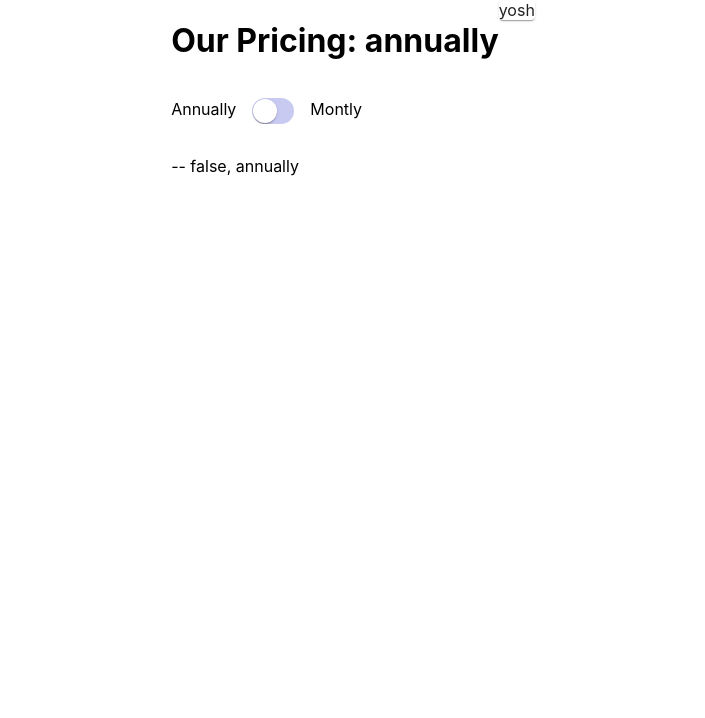
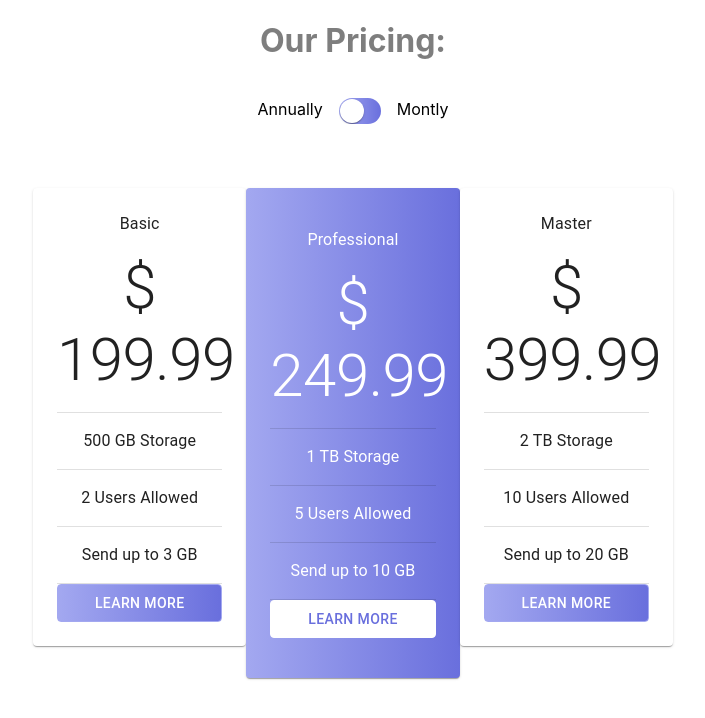
Before and after one commit to abdelmawlaSouat/Pricing-Component, a React (Create React App) app: page / in a window 1280 px wide. Shown: the top 718 px of the page, without its empty margins (287-992 px from the left). Built offline with nearby package versions, Linux system fonts and the light colour scheme.

Commit message:
Add Cards and remove theme

```diff
--- a/package.json
+++ b/package.json
@@ -7,6 +7,7 @@
     "@testing-library/jest-dom": "^5.11.4",
     "@testing-library/react": "^11.1.0",
     "@testing-library/user-event": "^12.1.10",
+    "prop-types": "^15.7.2",
     "react": "^17.0.1",
     "react-dom": "^17.0.1",
     "react-scripts": "4.0.0",
--- a/src/App.css
+++ b/src/App.css
@@ -1,38 +1,10 @@
-/* .App {
-  text-align: center;
-} */
+.App {
+  height: 100vh;
+}
+.App-header {
+  margin-bottom: 3rem;
+}
 
-/* .App-logo {
-  height: 40vmin;
-  pointer-events: none;
-} */
-
-/* @media (prefers-reduced-motion: no-preference) { */
-  /* .App-logo {
-    animation: App-logo-spin infinite 20s linear;
-  } */
-/* } */
-
-/* .App-header {
-  background-color: #282c34;
-  min-height: 100vh;
-  display: flex;
-  flex-direction: column;
-  align-items: center;
-  justify-content: center;
-  font-size: calc(10px + 2vmin);
-  color: white;
-} */
-
-/* .App-link {
-  color: #61dafb;
-} */
-
-/* @keyframes App-logo-spin {
-  from {
-    transform: rotate(0deg);
-  }
-  to {
-    transform: rotate(360deg);
-  }
-} */
+h1 {
+  opacity: 0.5;
+}
--- a/src/App.js
+++ b/src/App.js
@@ -10,49 +10,61 @@
 import './App.css'
 import SwitchPricing from './components/SwitchPricing'
 import PriceCard from './components/PriceCard'
-import { ThemeProvider, Grid } from '@material-ui/core'
-import theme from './theme/theme'
+import Grid from '@material-ui/core/Grid'
 import { useState } from 'react'
+
 
 const pricing = [
   {
     name: 'Basic',
+    classes: 'card white-card',
     price: {
       montly: '$ 19.99',
-      annual: '$ 199.99'
+      annually: '$ 199.99'
     },
     storage: '500 GB Storage',
     users: '2 Users Allowed',
     sendUp: 'Send up to 3 GB',
-    btnLink: '#'
+    btn: {
+      link: '#',
+      classes: 'btn blue-btn'
+    }
   },
   {
     name: 'Professional',
+    classes: 'card blue-card',
     price: {
       montly: '$ 24.99',
-      annual: '$ 249.99'
+      annually: '$ 249.99'
     },
     storage: '1 TB Storage',
     users: '5 Users Allowed',
     sendUp: 'Send up to 10 GB',
-    btnLink: '#'
+    btn: {
+      link: '#',
+      classes: 'btn white-btn'
+    }
   },
   {
     name: 'Master',
+    classes: 'card white-card',
     price: {
       montly: '$ 39.99',
-      annual: '$ 399.99'
+      annually: '$ 399.99'
     },
     storage: '2 TB Storage',
     users: '10 Users Allowed',
     sendUp: 'Send up to 20 GB',
-    btnLink: '#'
+    btn: {
+      link: '#',
+      classes: 'btn blue-btn'
+    }
   }
 ]
 
 function App() {
   const [state, setState] = useState({
-		pricingType: 'annually'
+    pricingType: 'annually'
   })
 
   const onChangePricing = () => {
@@ -61,25 +73,31 @@ function App() {
     }))
   }
 
+  const cards = pricing.map((item, idx) => {
+    return (
+      <Grid item key={idx} xs={11} md={3} lg={2}>
+        <PriceCard card={item} pricingType={state.pricingType} />
+      </Grid>
+    )
+  })
+
   return (
     <div className="App">
-      <ThemeProvider theme={theme}>
         <Grid
           container
-          justify='center'
+          align='center'
+          direction="column"
         >
           <header className="App-header">
-            <h1>Our Pricing: {state.pricingType}</h1>
-            <SwitchPricing
-              changePricing={onChangePricing}
-            />
+            <h1>Our Pricing:</h1>
+            <SwitchPricing changePricing={onChangePricing} />
           </header>
-          <section>
-            <PriceCard></PriceCard>
-          </section>
+
+          <Grid container justify="center">
+            {cards}
+          </Grid>
 
         </Grid>
-      </ThemeProvider>
     </div>
   )
 }
--- a/src/components/PriceCard.css
+++ b/src/components/PriceCard.css
@@ -0,0 +1,37 @@
+.card {
+	padding: 1.5rem;
+}
+.card a {
+	text-decoration: none;
+}
+.card-item {
+	margin-top: 1rem !important;
+	margin-bottom: 1rem !important;
+}
+.btn {
+	transition: all 0.25s linear !important;
+}
+.blue-btn {
+	color: white !important;
+	background: linear-gradient(to right, hsl(236, 72%, 79%), hsl(237, 63%, 64%));
+	border: 1px solid  hsl(236, 72%, 79%) !important;
+}
+.blue-btn:hover {
+	color:  hsl(237, 63%, 64%) !important;
+	background: white !important;
+}
+.white-btn {
+	color:  hsl(237, 63%, 64%) !important;
+	background: white !important;
+	border: 1px solid white !important;
+}
+.white-btn:hover {
+	color: white !important;
+	background: linear-gradient(to right, hsl(236, 72%, 79%), hsl(237, 63%, 64%)) !important;
+}
+.blue-card {
+	background: linear-gradient(to right, hsl(236, 72%, 79%), hsl(237, 63%, 64%));
+	color: white !important;
+	padding-top: 2.5rem !important;
+	padding-bottom: 2.5rem !important;
+}
--- a/src/components/PriceCard.js
+++ b/src/components/PriceCard.js
@@ -1,5 +1,5 @@
 /*
- * Card.js
+ * PriceCard.js
  *
  * Author: Abdelmawla Souat (abdelmawla.souat@gmail.com)
  * Created on 2020/11/17 19:33:11
@@ -7,14 +7,59 @@
  * Copyright (c) 2020 Shuriken
  */
 
-import Card from '@material-ui/core/Card'
+import './PriceCard.css'
+import PropTypes from 'prop-types'
+import {
+	Button,
+	Card,
+	Divider,
+	Typography
+} from '@material-ui/core'
 
-function PriceCard({ datas }) {
+function PriceCard({ card, pricingType }) {
 	return (
-		<Card>
-			yosh
+		<Card className={card.classes}>
+			<Typography>
+				{card.name}
+			</Typography>
+
+			<Typography className='card-item' variant="h2">
+				{card.price[pricingType]}
+			</Typography>
+			<Divider />
+
+			<Typography className='card-item' >
+				{card.storage}
+			</Typography>
+			<Divider />
+
+			<Typography className='card-item' >
+				{card.users}
+			</Typography>
+			<Divider />
+
+			<Typography className='card-item' >
+				{card.sendUp}
+			</Typography>
+			<Divider />
+
+			<a href={card.btn.link}>
+				<Button
+					className={card.btn.classes}
+					fullWidth
+				>
+					Learn More
+				</Button>
+			</a>
+
 		</Card>
 	)
 }
 
+PriceCard.propTypes = {
+	card : PropTypes.object,
+	pricingType: PropTypes.string
+}
+
+
 export default PriceCard
--- a/src/components/SwitchPricing.js
+++ b/src/components/SwitchPricing.js
@@ -9,6 +9,7 @@
 
 import { useState } from 'react'
 import { withStyles } from '@material-ui/core/styles'
+import PropTypes from 'prop-types'
 import Switch from '@material-ui/core/Switch'
 
 const PricingSwitch = withStyles((theme) => ({
@@ -24,7 +25,7 @@ const PricingSwitch = withStyles((theme) => ({
 		'&$checked': {
 			color: 'white',
 			'& + $track': {
-				backgroundColor: theme.palette.secondary.light,
+				background: 'linear-gradient(to right, hsl(236, 72%, 79%), hsl(237, 63%, 64%))',
 				opacity: 1
 			}
 		}
@@ -35,7 +36,7 @@ const PricingSwitch = withStyles((theme) => ({
 	},
 	track: {
 		borderRadius: 26 / 2,
-		backgroundColor: theme.palette.secondary.light,
+		background: 'linear-gradient(to right, hsl(236, 72%, 79%), hsl(237, 63%, 64%))',
     opacity: 1
 	},
 	checked: {}
@@ -65,8 +66,12 @@ function SwitchPricing ({ changePricing }) {
 				onChange={handleChange}
 			/>
 			<span>Montly</span>
-	<p>-- {(state.checked === true) ? 'true' : 'false'}, {state.pricingType}</p>
 		</div>
 	)
 }
+
+SwitchPricing.propTypes = {
+	changePricing : PropTypes.func.isRequired
+}
+
 export default SwitchPricing
--- a/src/theme/theme.js
+++ /dev/null
@@ -1,24 +0,0 @@
-/*
- * theme.js
- *
- * Author: Abdelmawla Souat (abdelmawla.souat@gmail.com)
- * Created on 2020/11/17 14:10:53
- *
- * Copyright (c) 2020 Shuriken
- */
-
-import { createMuiTheme } from '@material-ui/core/styles'
-
-export default createMuiTheme({
-	palette: {
-		primary: {
-			light: 'hsl(240, 78%, 98%)',
-			main: 'hsl(233, 13%, 49%)',
-			dark: 'hsl(232, 13%, 33%)'
-		},
-		secondary: {
-			main: 'hsl(234, 14%, 74%)',
-			light: 'hsl(239, 62%, 87%)'
-		}
-	}
-})
```
Also changed, not shown: 1 other file (tests, documents, lock files or other folders).
